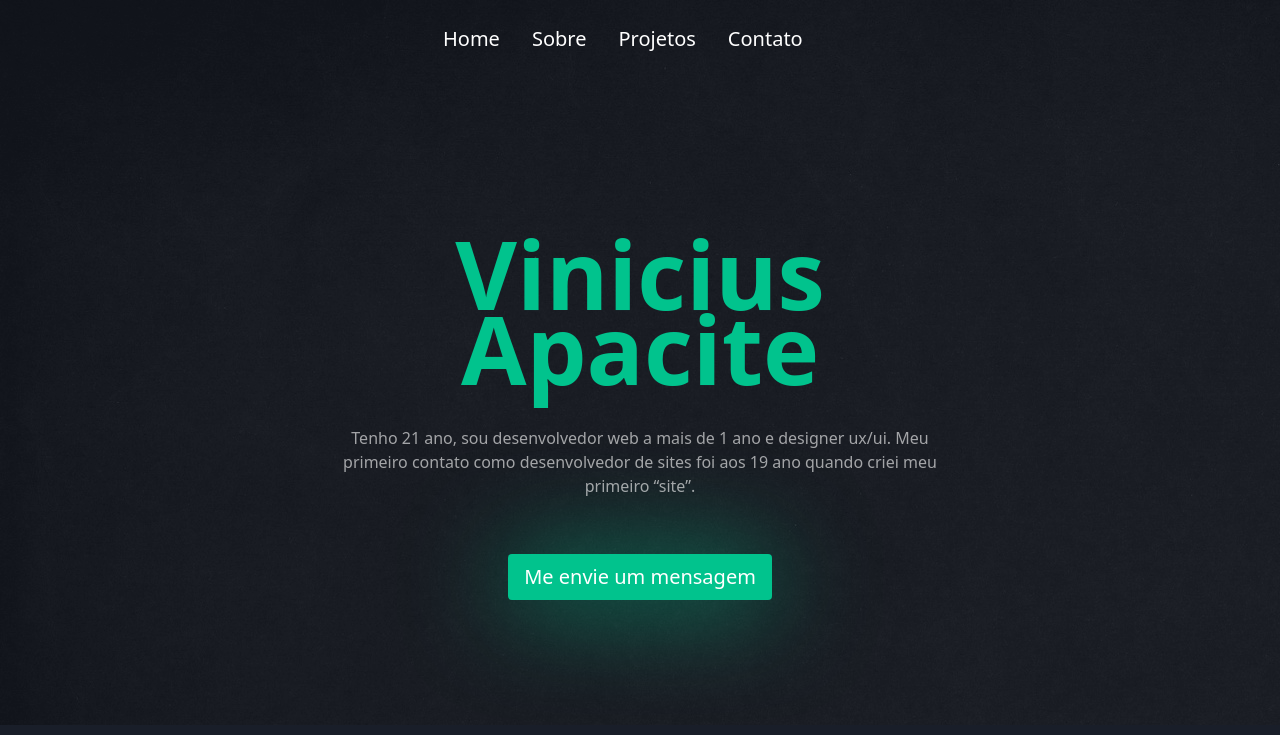
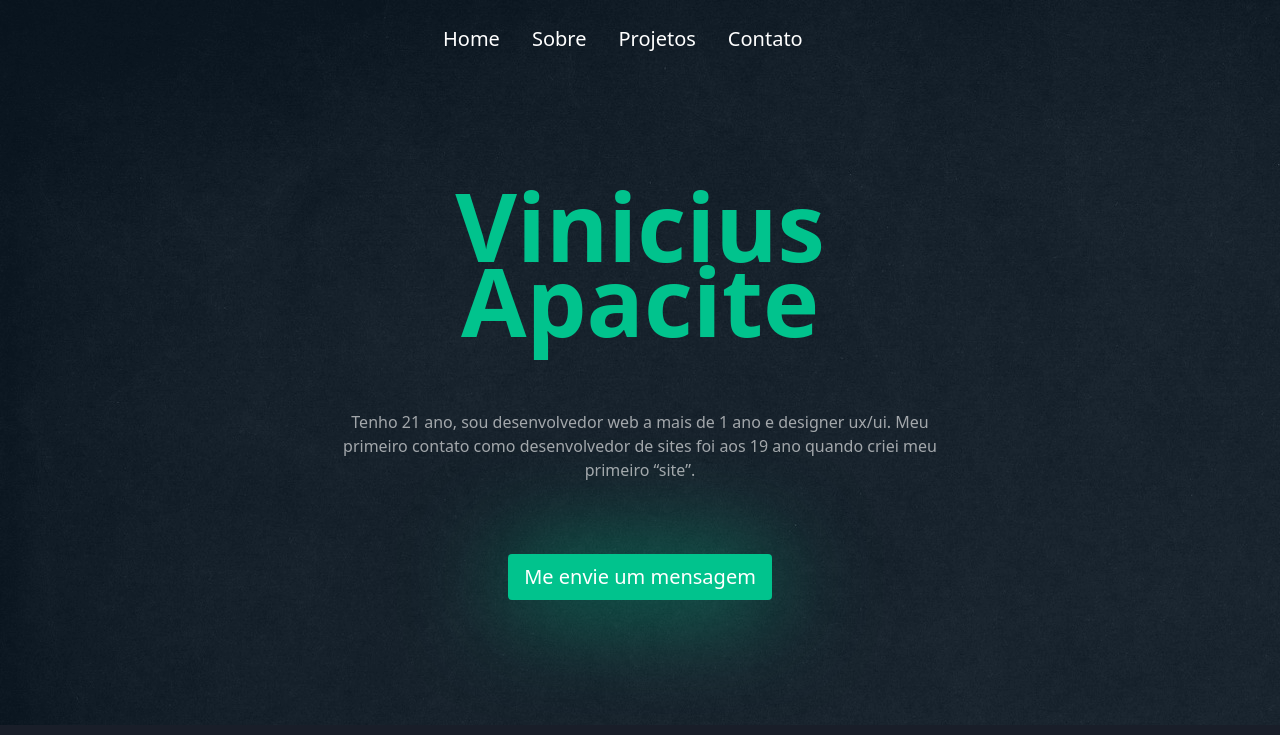
Before and after one commit to viniciusapacite/MeuPortifolio, a plain HTML site: page index.html in a window 1280 px wide. Shown: the top 735 px of the page. Drawn offline with nearby package versions, Linux system fonts and the light colour scheme.

Commit message:
Update index.html

```diff
--- a/index.html
+++ b/index.html
@@ -16,8 +16,8 @@
 </style>
 <body style="background-color:#191E29; width: 100%; margin: 0 auto;">
 
-  <div class="row w-100 mx-auto z-2 position-relative" style="background-color: red; background-image: url(../assets/textura.jpg);">
-<div style="background-color: #191e299d;">
+  <div class="row w-100 mx-auto z-2 position-relative" style=" background-image: url(assets/textura.jpg);">
+<div style="background: rgba(19, 45, 70, 0.4);">
 
 
 
@@ -41,14 +41,14 @@
             </div><!--col-->
         </div><!--row-->
     </div><!--container-->
-    <div class="container mx-auto mt-5  text-center" style="padding: 10% 2%;">
-      <div class="row">
+    <div class="container mx-auto text-center" style="padding: 10% 2%;">
+      <div class="row mx-auto">
         <div class="col-12">
             <h1 class="mx-auto fw-bolder" style="font-size: 95px; line-height: 75px; color: #01C38D;">
               Vinicius <br> Apacite
             </h1>
             <br>
-            <p class="w-75 text-wrap mx-auto pt-2" style="color: rgb(255, 255, 255); opacity: 0.6; padding: 0 8%;" >
+            <p class="w-75 text-wrap mx-auto pt-2" style="color: rgb(255, 255, 255); opacity: 0.6; padding: 0 8%; margin: 2rem 0;" >
               Tenho 21 ano, sou desenvolvedor web a mais de 1 ano e designer ux/ui.
               Meu primeiro contato como desenvolvedor de sites foi aos 19 ano
               quando criei meu primeiro “site”.
```
